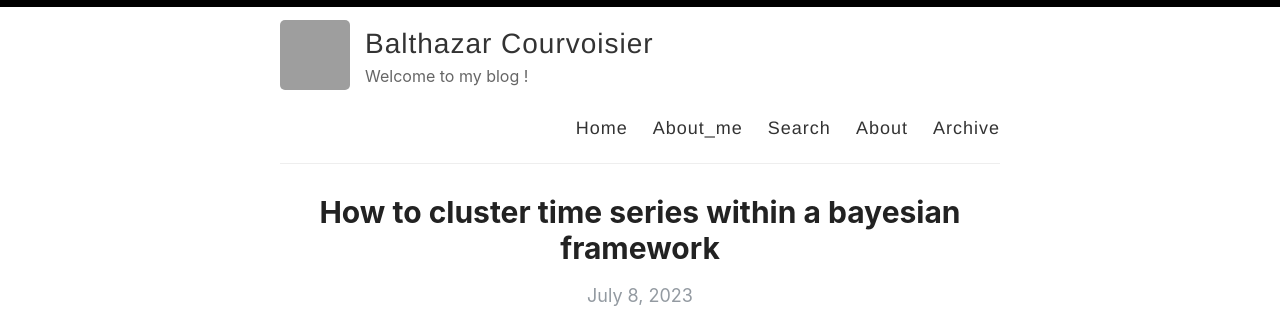
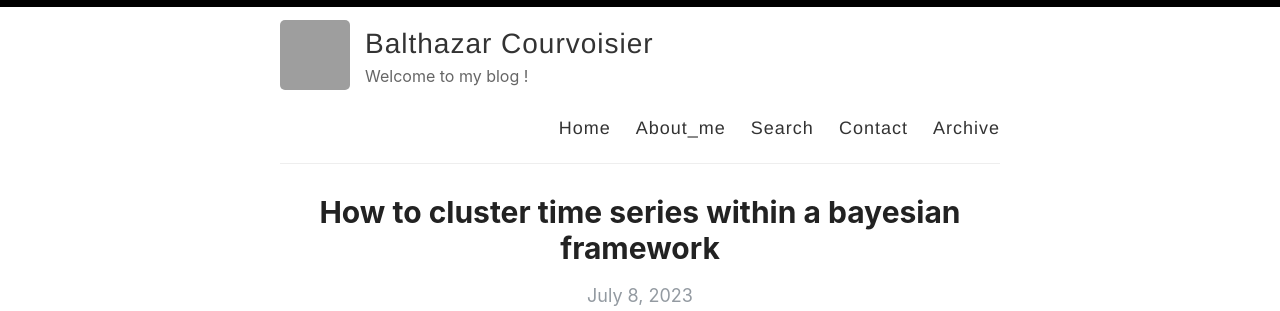
Before and after one commit to Zaltarba/blog, a Jekyll site: the page built from index.html, in a window 1280 px wide. Shown: the top 311 px of the page. Built offline with Jekyll 4.4.1, drawn with Linux system fonts in a browser that asks for light colours; the list of posts is cut into pages by our own code.

Commit message:
Update default.html

```diff
--- a/_layouts/default.html
+++ b/_layouts/default.html
@@ -31,7 +31,7 @@
               <a href="{{ site.baseurl }}/">Home</a>
               <a href="{{ site.baseurl }}/About_me">About_me</a>
               <a href="{{ site.baseurl }}/search">Search</a>
-              <a href="{{ site.baseurl }}/about">About</a>
+              <a href="{{ site.baseurl }}/contact">Contact</a>
               <a href="{{ site.baseurl }}/archive">Archive</a>
             </nav>
           </header>
```
